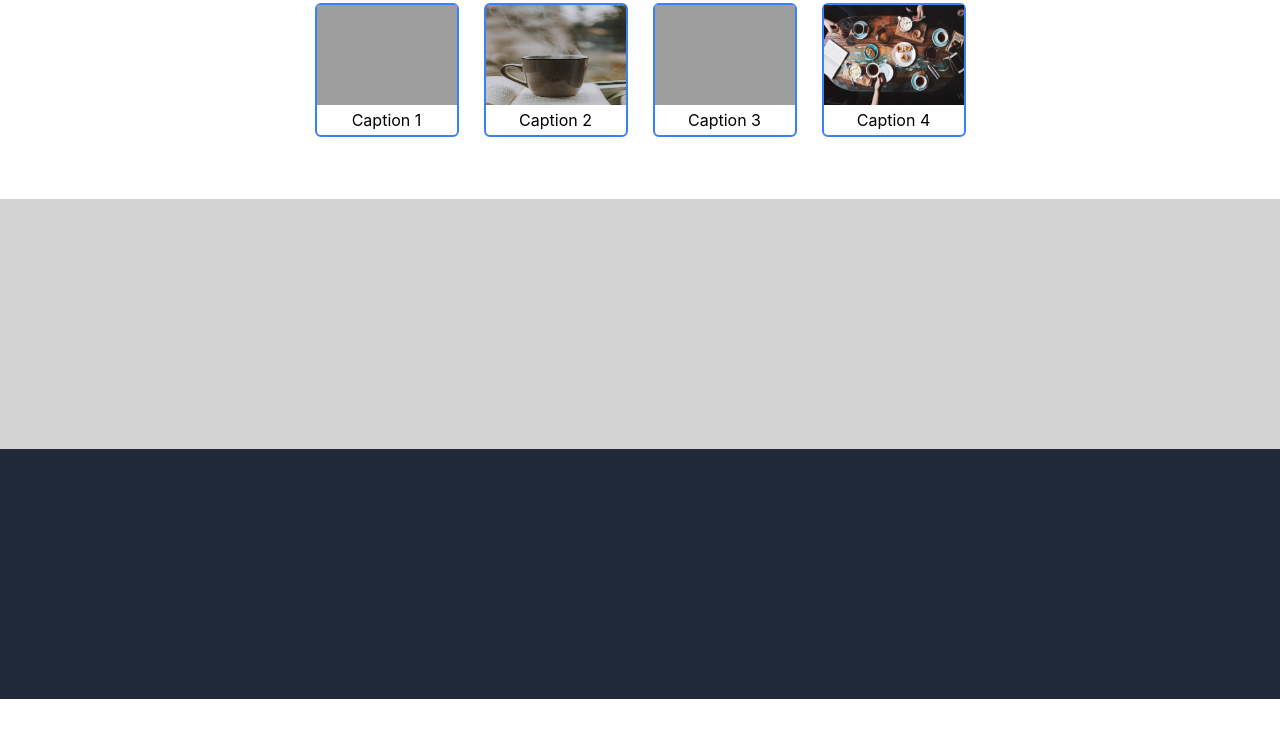
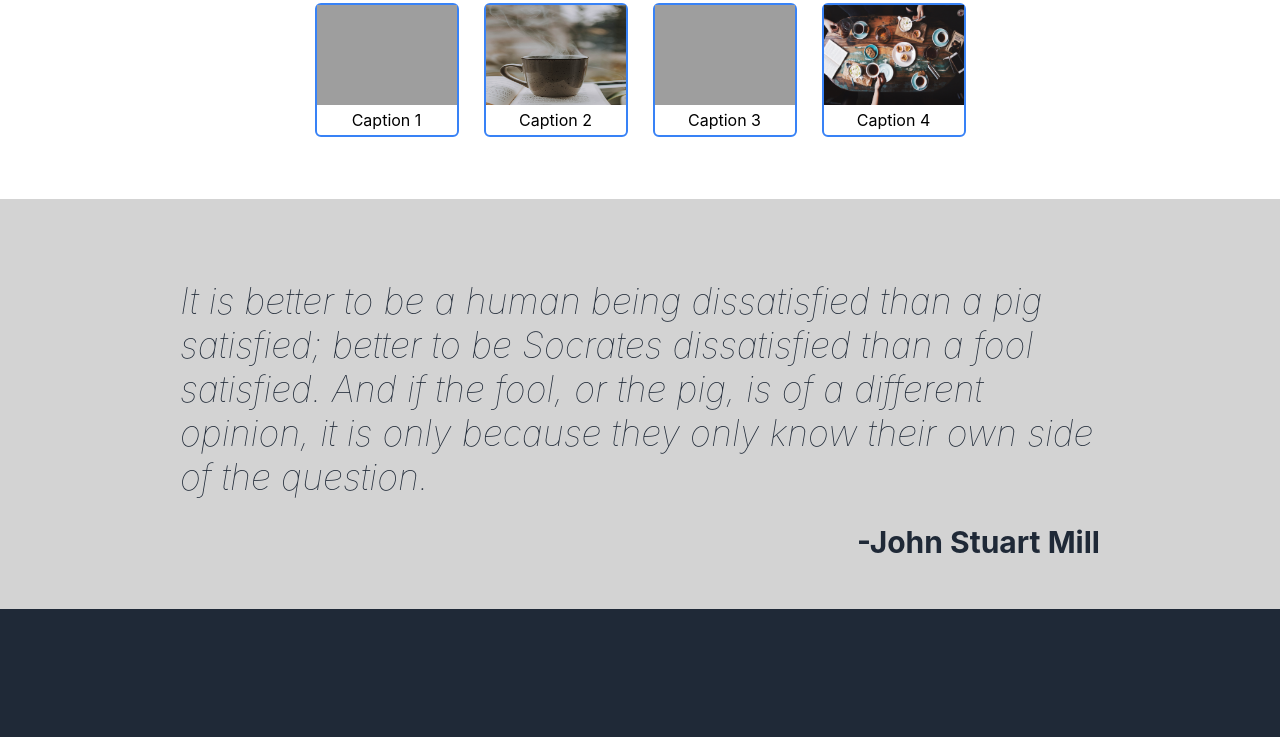
Before and after one commit to guvnor33/landing, a plain HTML site: page index.html in a window 1280 px wide. Shown: the part 563-1300 px from the top of the page. Before the commit the page ends 1262 px from the top, so only its background shows below. Drawn offline with Linux system fonts and the light colour scheme; grey boxes are pictures that could not be loaded.

Commit message:
Section 3 complete

```diff
--- a/index.html
+++ b/index.html
@@ -53,7 +53,10 @@
           </div>
 
     </div>
-    <div class="section3"></div>
+    <div class="section3">
+        <div class="section3-content">It is better to be a human being dissatisfied than a pig satisfied; better to be Socrates dissatisfied than a fool satisfied. And if the fool, or the pig, is of a different opinion, it is only because they only know their own side of the question.</div>
+        <div class="section3-citation">-John Stuart Mill</div>
+    </div>
     <div class="section4"></div>
 
 </body>
--- a/style.css
+++ b/style.css
@@ -148,6 +148,25 @@ body {
   .section3 {
     height: 250px;
     background: lightgray;
+    display: flex;
+    flex-direction: column;
+    padding: 80px 180px;
+
+  }
+  .section3-content {
+    color:#1f2937;
+    font-style: italic;
+    font-weight: lighter;
+    font-size: 36px;
+    padding-bottom: 25px;
+  }
+  .section3-citation {
+    /* justify-content: flex-end; */
+    align-self: flex-end;
+    color:#1f2937;
+    font-weight: bold;
+    font-size: 30px;
+
   }
   .section4 {
     height: 250px;
```
